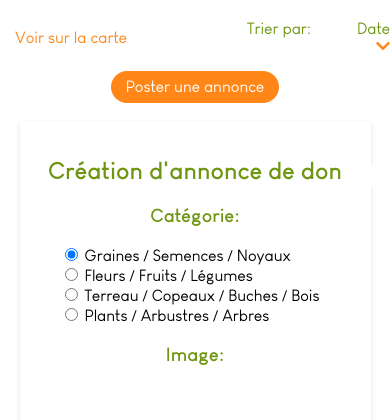
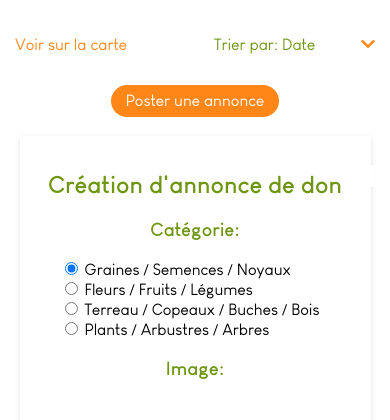
Before and after one commit to mhansart/jolly_seed, a PHP site: template view/page/dons.php in a window 390 px wide. Shown: the top 420 px of the page. Run offline with PHP 8.4, Linux system fonts and the light colour scheme; the template is opened without the code that fills it, so the values that code supplies are empty; some libraries are stand-ins or nearby versions.

Commit message:
responsivité améliorée

```diff
--- a/public/css/_pageDons.scss
+++ b/public/css/_pageDons.scss
@@ -39,7 +39,7 @@
       flex-direction: row;
       align-items: center;
       justify-content: space-between;
-      @media screen and (max-width: 600px) {
+      @media screen and (max-width: 640px) {
         flex-wrap: wrap;
       }
     }
@@ -49,11 +49,15 @@
       &:hover{
         text-decoration: underline;
       }
+      @media screen and (max-width: 640px) {
+        width: 50%;
+        text-align: left;
+      }
     }
     .btnDons {
       background-color: $clic-color;
       margin: auto;
-      @media screen and (max-width: 600px) {
+      @media screen and (max-width: 640px) {
         order: 3;
         margin-top: 15px;
       }
@@ -63,14 +67,15 @@
     }
     .tri {
       position: relative;
-      @media screen and (max-width: 600px) {
+      @media screen and (max-width: 640px) {
         order: 2;
-        width: 40%;
+        width: 50%;
         text-align: right;
       }
       .select {
         color: $secondary-color;
-        display: inline;
+        display: inline-block;
+        padding-right: 15px;
         font-size: 100%;
       }
       .chevron {
@@ -80,12 +85,13 @@
       .choixTri{
         display: inline-block;
         width:75px;
+        text-align: left;
       }
       .options {
         color: $secondary-color;
         position: absolute;
-        right: 0px;
-        top: 30px;
+        right: 15px;
+        top: 40px;
         background-color: $primary-color;
         padding: 10px 0px;
         border: 1px solid $secondary-color;
@@ -397,6 +403,12 @@
       background-color: white;
       margin: 15px;
       text-align: right;
+      @media screen and (max-width: 1035px) {
+        top:200px;
+      }
+      @media screen and (max-width: 600px) {
+        top:150px;
+      }
       i{
         font-size: 150%;
         color: $clic-color;
@@ -407,8 +419,10 @@
       }
     }
     #mapid {
-      transform: translateY(40px);
       height: 600px;
+      @media screen and (max-width: 600px) {
+        transform: translateY(40px);
+      }
     }
   }
 }
--- a/public/css/style.css
+++ b/public/css/style.css
@@ -133,7 +133,7 @@
   align-items: center;
   justify-content: space-between;
 }
-@media screen and (max-width: 600px) {
+@media screen and (max-width: 640px) {
   .pageDons .centrePageDons .row {
     flex-wrap: wrap;
   }
@@ -145,11 +145,17 @@
 .pageDons .centrePageDons .btnCarte:hover {
   text-decoration: underline;
 }
+@media screen and (max-width: 640px) {
+  .pageDons .centrePageDons .btnCarte {
+    width: 50%;
+    text-align: left;
+  }
+}
 .pageDons .centrePageDons .btnDons {
   background-color: #ff8617;
   margin: auto;
 }
-@media screen and (max-width: 600px) {
+@media screen and (max-width: 640px) {
   .pageDons .centrePageDons .btnDons {
     order: 3;
     margin-top: 15px;
@@ -161,16 +167,17 @@
 .pageDons .centrePageDons .tri {
   position: relative;
 }
-@media screen and (max-width: 600px) {
+@media screen and (max-width: 640px) {
   .pageDons .centrePageDons .tri {
     order: 2;
-    width: 40%;
+    width: 50%;
     text-align: right;
   }
 }
 .pageDons .centrePageDons .tri .select {
   color: #6e9611;
-  display: inline;
+  display: inline-block;
+  padding-right: 15px;
   font-size: 100%;
 }
 .pageDons .centrePageDons .tri .chevron {
@@ -179,12 +186,13 @@
 .pageDons .centrePageDons .tri .choixTri {
   display: inline-block;
   width: 75px;
+  text-align: left;
 }
 .pageDons .centrePageDons .tri .options {
   color: #6e9611;
   position: absolute;
-  right: 0px;
-  top: 30px;
+  right: 15px;
+  top: 40px;
   background-color: white;
   padding: 10px 0px;
   border: 1px solid #6e9611;
@@ -498,6 +506,16 @@
   margin: 15px;
   text-align: right;
 }
+@media screen and (max-width: 1035px) {
+  .pageDons .carteTri .retour {
+    top: 200px;
+  }
+}
+@media screen and (max-width: 600px) {
+  .pageDons .carteTri .retour {
+    top: 150px;
+  }
+}
 .pageDons .carteTri .retour i {
   font-size: 150%;
   color: #ff8617;
@@ -507,8 +525,12 @@
   color: #23512a;
 }
 .pageDons .carteTri #mapid {
-  transform: translateY(40px);
   height: 600px;
+}
+@media screen and (max-width: 600px) {
+  .pageDons .carteTri #mapid {
+    transform: translateY(40px);
+  }
 }
 
 .forum-container,
--- a/public/js/script_dons.js
+++ b/public/js/script_dons.js
@@ -246,9 +246,9 @@ function ajaxGet(url){
     return new Promise(function(resolve, reject){
         let xmlhttp = new XMLHttpRequest()
         xmlhttp.onreadyState = function(){
-            if(xmlhttp.readyState===4){
-                if(xmlhttp.status===200){
-                    resolve(xmlhttp.response)
+            if(xmlhttp.readyState==4){
+                if(xmlhttp.status==200){
+                    resolve(xmlhttp.responseText)
                 } else {
                     reject(xmlhttp)
                 }
@@ -257,15 +257,16 @@ function ajaxGet(url){
         xmlhttp.onerror = function(error){
             reject(error)
         }
-        xmlhttp.open('get', url, true)
+        xmlhttp.open('GET', url, true)
         xmlhttp.send()
     })
 }
-//PQ est ce que mon console.log ne fonctionne pas??ainsi que le reste...
+//PQ est ce que mon console.log ne fonctionne pas??ainsi que le reste... PQ Pas de ";"
 ajaxGet("https://nominatim.openstreetmap.org/search?q=3+rue+du+patch,+rixensart&format=json&addressdetails1&limit=1").then(reponse => {
-    console.log(reponse)
+
     //conversion en Javascript:
     let data = JSON.parse(reponse)
+    console.log(data)
     coord = [data[0].lat, data[0].lon]
     const marker2 = L.marker(coord)
     marker2.addTo(carte)
--- a/view/page/dons.php
+++ b/view/page/dons.php
@@ -4,8 +4,8 @@
       <button class=btnCarte>Voir sur la carte</button>
       <button class="btnDons">Poster une annonce</button>
       <div class="tri">
-        <p class="select">Trier par: <span class="choixTri">Date </span>
-        <span class="chevron"><i class="fas fa-chevron-down"></i></span></p>
+          <p class="select">Trier par: <span class="choixTri">Date </span>
+          <span class="chevron"><i class="fas fa-chevron-down"></i></span></p>
         <div class="options">
           <div id="date" class="opt">Date</div>
           <div id="categorie" class="opt">Catégorie</div>
```
Also changed, not shown: 1 other file.
